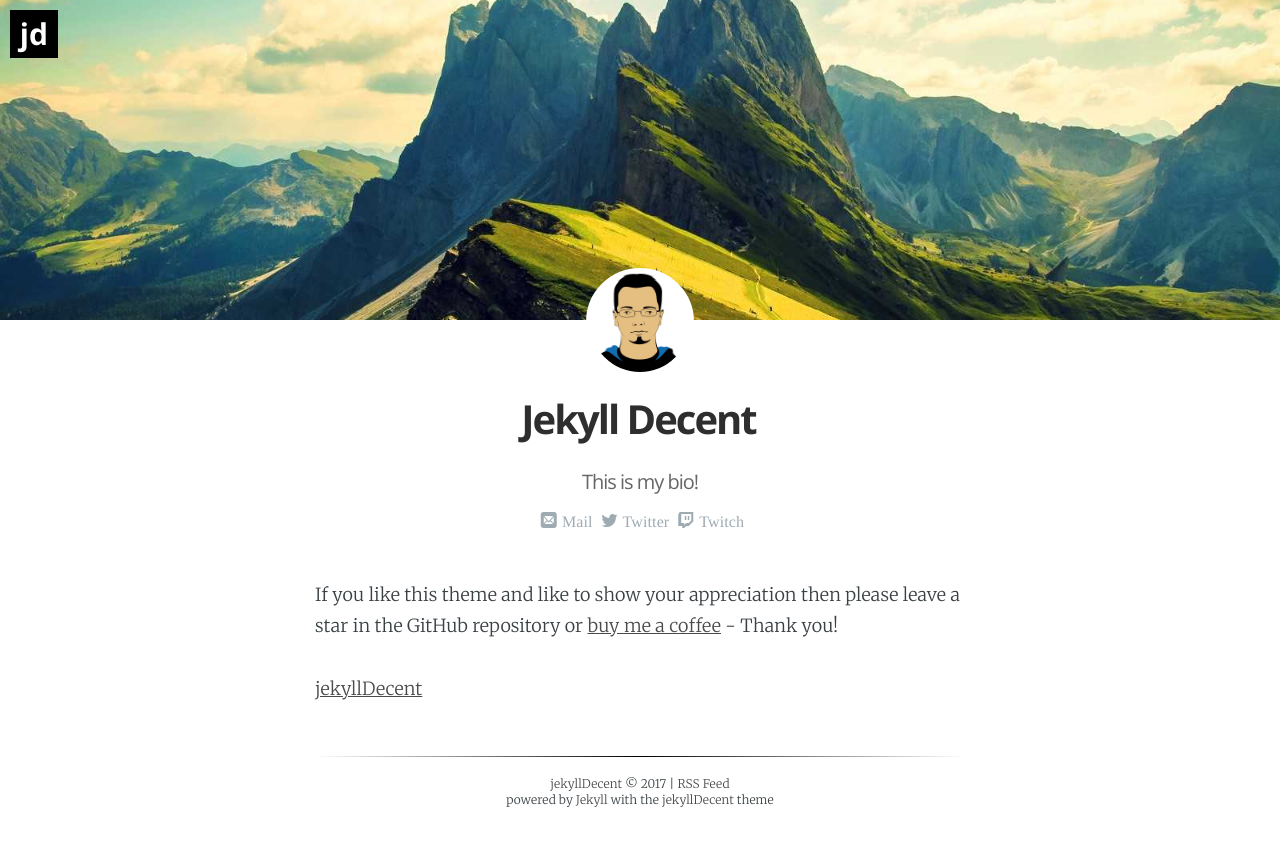
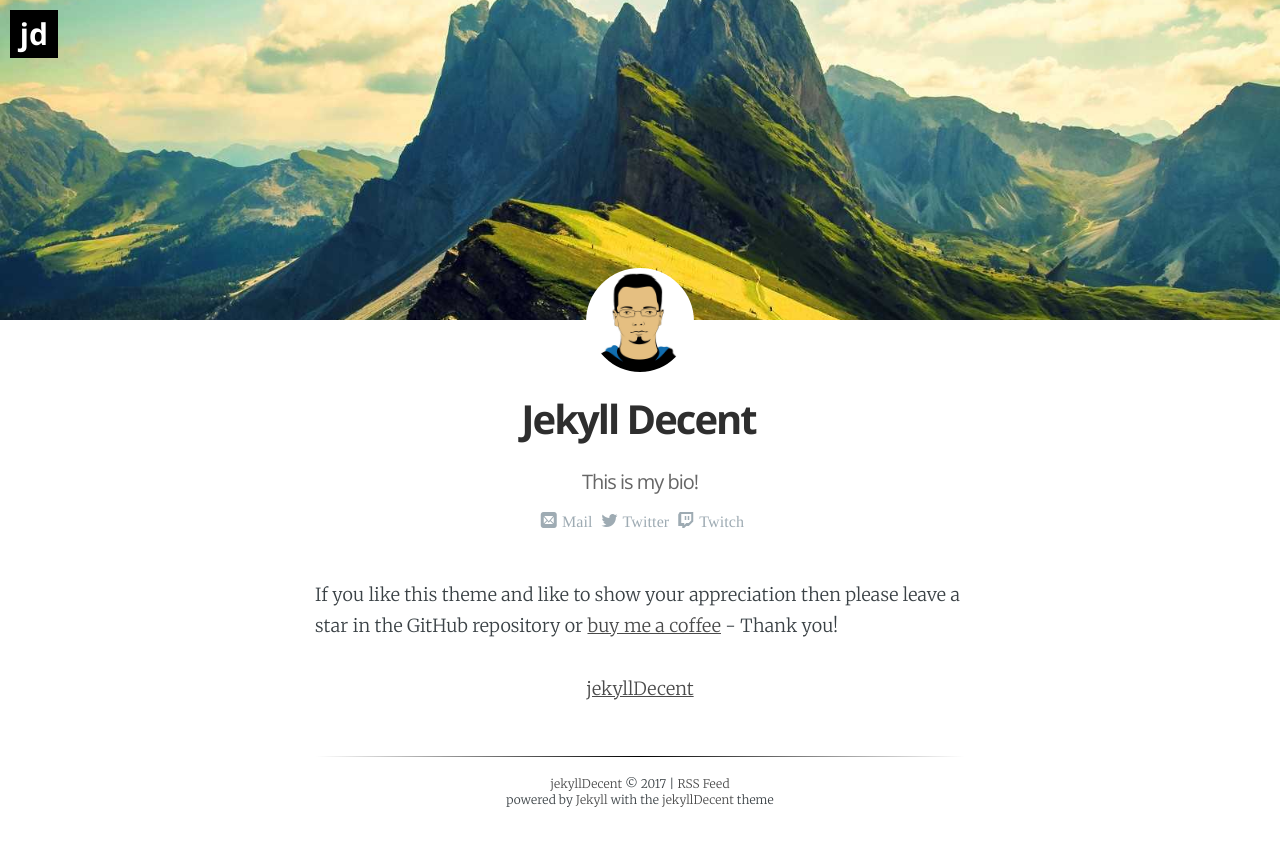
Before and after one commit to jwillmer/jekyllDecent, a Jekyll site: the page built from _pages/about.md, in a window 1280 px wide. Shown: the top 846 px of the page. Built offline with Jekyll 4.4.1, drawn with Linux system fonts in a browser that asks for light colours; some web fonts are replaced.

Commit message:
Added css for github button

```diff
--- a/_pages/about.md
+++ b/_pages/about.md
@@ -12,4 +12,6 @@ excerpt:   This page contains the curriculum vitae (CV) of the author.
 
 If you like this theme and like to show your appreciation then please leave a star in the GitHub repository or [buy me a coffee](https://www.paypal.me/jenswillmer/3) - Thank you!
 
+<p class="github-button-container">
 <a class="github-button" href="https://github.com/jwillmer/jekyllDecent" data-size="large" data-show-count="true" aria-label="Star jwillmer/jekyllDecent on GitHub">jekyllDecent</a>
+</p>
--- a/_sass/override.scss
+++ b/_sass/override.scss
@@ -37,3 +37,12 @@ pre, pre[class*="language-"] {
         min-width: inherit;
     }
 }
+
+.github-button-container {
+    display: flex;
+    justify-content: center;
+
+    iframe {
+        min-height: inherit !important;
+    }
+}
```
